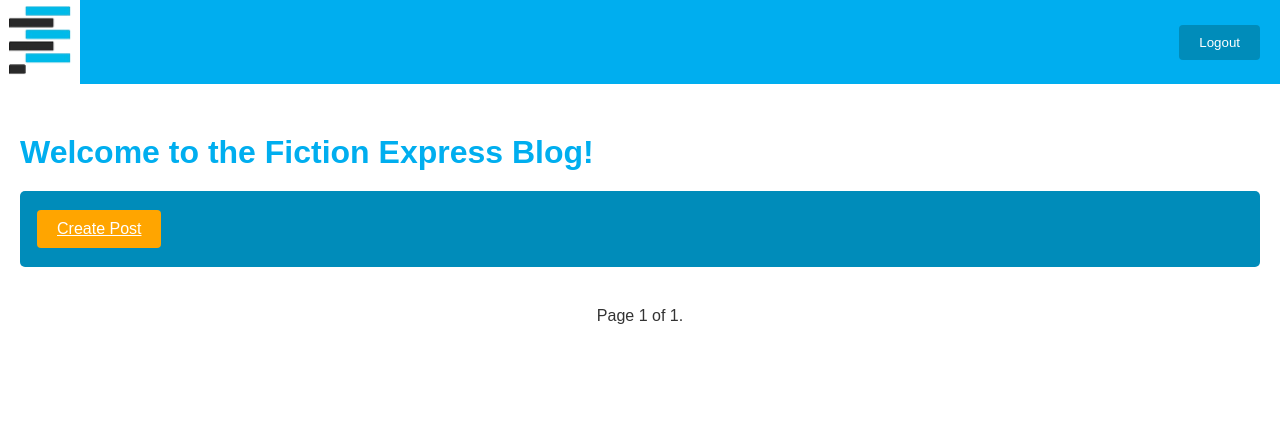
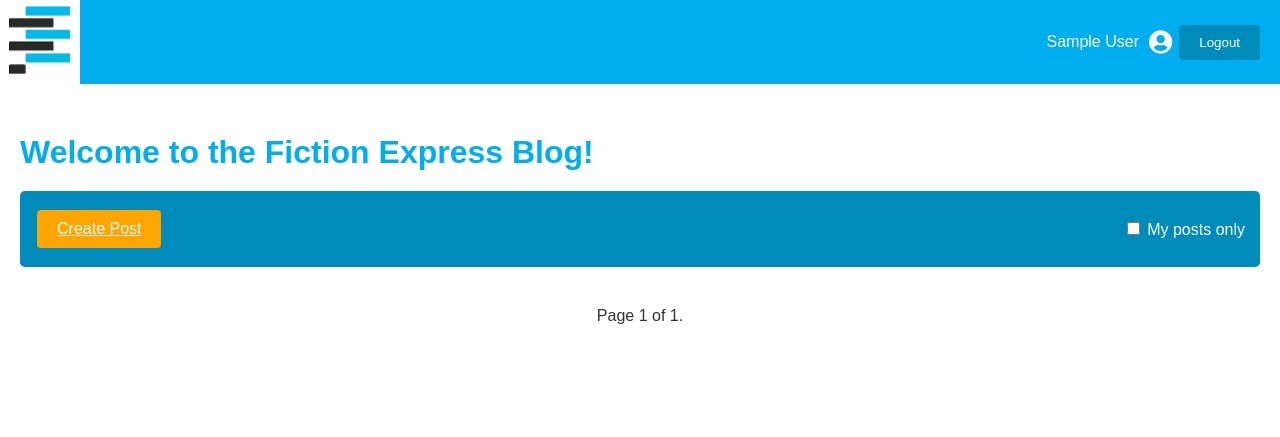
Before and after one commit to tonvilro/Fiction-Express-Blog, a Django app: page / in a window 1280 px wide. Shown: the top 437 px of the page. Run offline with Django 5.2, Linux system fonts and the light colour scheme; the visitor is signed in with stand-in values (Sample User, id 1).

Commit message:
checkpoint

```diff
--- a/accounts/templates/accounts/home.html
+++ b/accounts/templates/accounts/home.html
@@ -5,6 +5,13 @@
     <div class="home-user-container">
         {% if user.is_authenticated %}
             <a href="{% url 'post_create' %}" class="button">Create Post</a>
+            <form action="" method="get" style="display: inline;">
+                <label class="switch">
+                    <input type="checkbox" name="my_posts" value="true" onchange="this.form.submit()" {% if request.GET.my_posts %} checked {% endif %}>
+                    <span class="slider round"></span>
+                </label>
+                <label for="my_posts">My posts only</label>
+            </form>
         {% else %}
             <p>To create and delete posts <a href="{% url 'login' %}">login</a> or <a href="{% url 'register' %}">register</a>.</p>
         {% endif %}
@@ -56,28 +63,3 @@
     </div>
 
 {% endblock %}
-
-{% block javascript %}
-    <script>
-        var modal = document.getElementById('postModal');
-
-        var span = document.getElementsByClassName("close")[0];
-
-        function openModal(title, content, details) {
-            document.getElementById('modalTitle').innerText = title;
-            document.getElementById('modalContent').innerText = content;
-            document.getElementById('modalDetails').innerText = details;
-            modal.style.display = "block";
-        }
-
-        span.onclick = function() {
-            modal.style.display = "none";
-        }
-
-        window.onclick = function(event) {
-            if (event.target == modal) {
-                modal.style.display = "none";
-            }
-        }
-    </script>
-{% endblock %}
--- a/accounts/views.py
+++ b/accounts/views.py
@@ -20,9 +20,12 @@
     return render(request, 'accounts/register.html', {'form': form})
 
 def home(request):
-    posts = Post.objects.all()
+    if 'my_posts' in request.GET and request.user.is_authenticated:
+        posts = Post.objects.filter(author=request.user)
+    else:
+        posts = Post.objects.all()
+
     paginator = Paginator(posts, 5)  # Show 5 posts per page.
-
     page_number = request.GET.get('page')
     page_obj = paginator.get_page(page_number)
     return render(request, 'accounts/home.html', {'page_obj': page_obj})
--- a/static/css/styles.css
+++ b/static/css/styles.css
@@ -101,6 +101,22 @@
     background-color: var(--hover-color);
 }
 
+.user-display {
+    margin-right: 10px;
+    vertical-align: middle;
+}
+
+.user-info {
+    display: flex;
+    align-items: center;
+    font-size: 1rem;
+}
+
+.fas.fa-user-circle {
+    font-size: 24px;
+    margin-right: 5px;
+}
+
 .button {
     background-color: var(--button-orange);
     color: white;
@@ -180,6 +196,9 @@
     padding: 15px; /* Adds some space inside the container */
     margin: 20px 0; /* Adds some space outside the container, top and bottom */
     border-radius: 5px; /* Optional: Adds rounded corners to the container */
+    display: flex;
+    align-items: center;
+    justify-content: space-between;
 }
 
 .home-user-container a {
@@ -223,3 +242,8 @@
     text-decoration: none;
     cursor: pointer;
 }
+
+.body-no-scroll {
+    overflow: hidden;
+    height: 100%;
+}
--- a/templates/base.html
+++ b/templates/base.html
@@ -20,6 +20,10 @@
                     <button onclick="navigate(loginUrl)" class="nav-button">Login</button>
                     <button onclick="navigate(registerUrl)" class="nav-button last-button">Register</button>
                 {% else %}
+                    <div class="user-info">
+                        <span class="user-display">{{ user.first_name }} {{ user.last_name }}</span>
+                        <i class="fas fa-user-circle user-display"></i>
+                    </div>
                     <form action="{% url 'logout' %}" method="post" style="display: inline;">
                         {% csrf_token %}
                         <button type="submit" class="nav-button last-button">Logout</button>
@@ -47,24 +51,37 @@
             window.location.href = url;
         }
 
+        // Retrieves the modal element and the span element that closes the modal
         var modal = document.getElementById('postModal');
-
         var span = document.getElementsByClassName("close")[0];
 
+        // Opens the modal with the given title, content, and details
         function openModal(title, content, details) {
-            document.getElementById('modalTitle').innerText = title;
-            document.getElementById('modalContent').innerText = content;
-            document.getElementById('modalDetails').innerText = details;
-            modal.style.display = "block";
+            if (modal) {
+                document.getElementById('modalTitle').innerText = title || '';
+                document.getElementById('modalContent').innerText = content || '';
+                document.getElementById('modalDetails').innerText = details || '';
+                modal.style.display = "block";
+                // Add the body-no-scroll class to prevent scrolling of background content
+                document.body.classList.add('body-no-scroll');
+            }
         }
 
-        span.onclick = function() {
-            modal.style.display = "none";
+        // Closes the modal and removes the no-scroll class from the body
+        if (span) {
+            span.onclick = function() {
+                if (modal) {
+                    modal.style.display = "none";
+                    document.body.classList.remove('body-no-scroll');
+                }
+            }
         }
 
+        // Closes the modal if the user clicks outside of it
         window.onclick = function(event) {
-            if (event.target == modal) {
+            if (modal && event.target == modal) {
                 modal.style.display = "none";
+                document.body.classList.remove('body-no-scroll');
             }
         }
 
```
